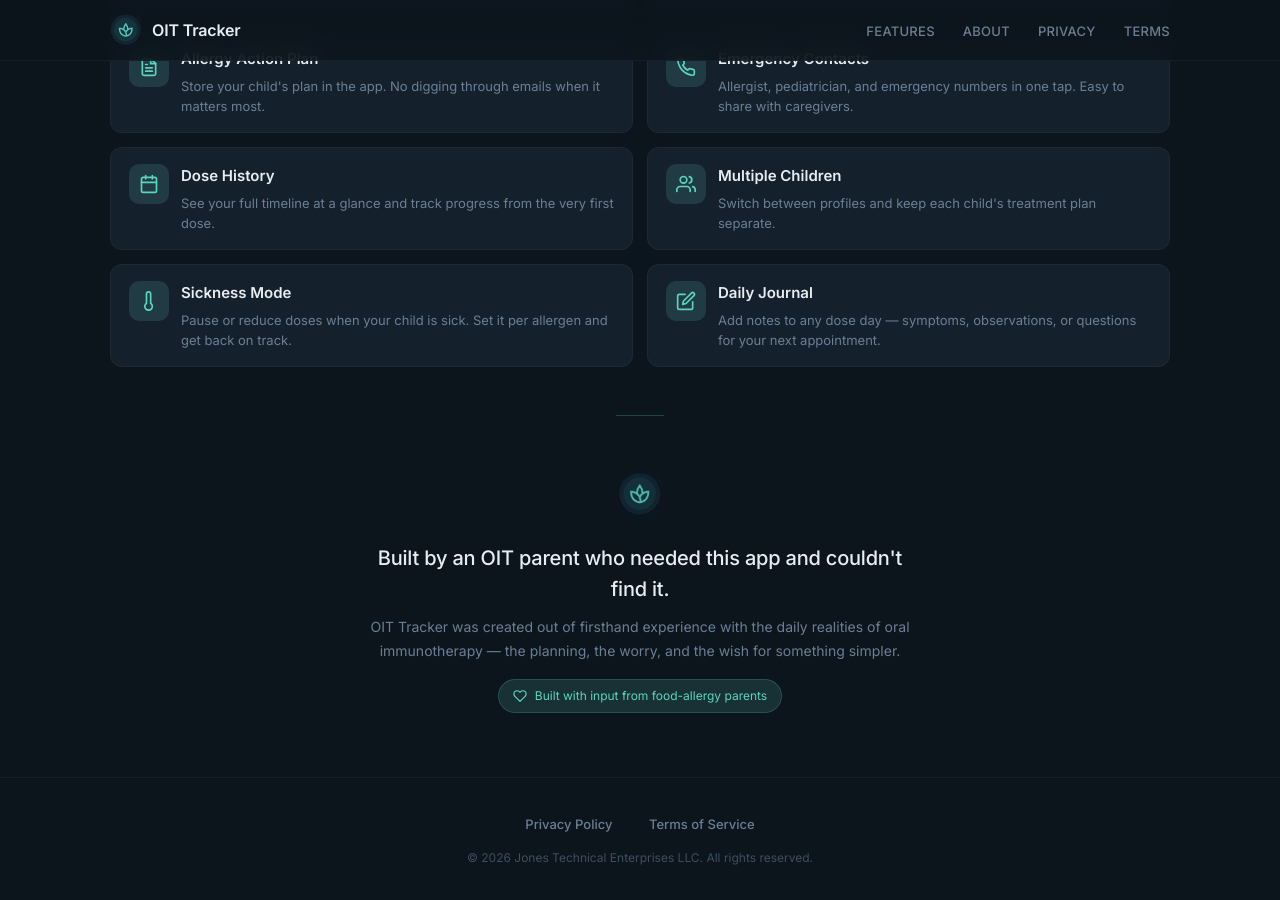
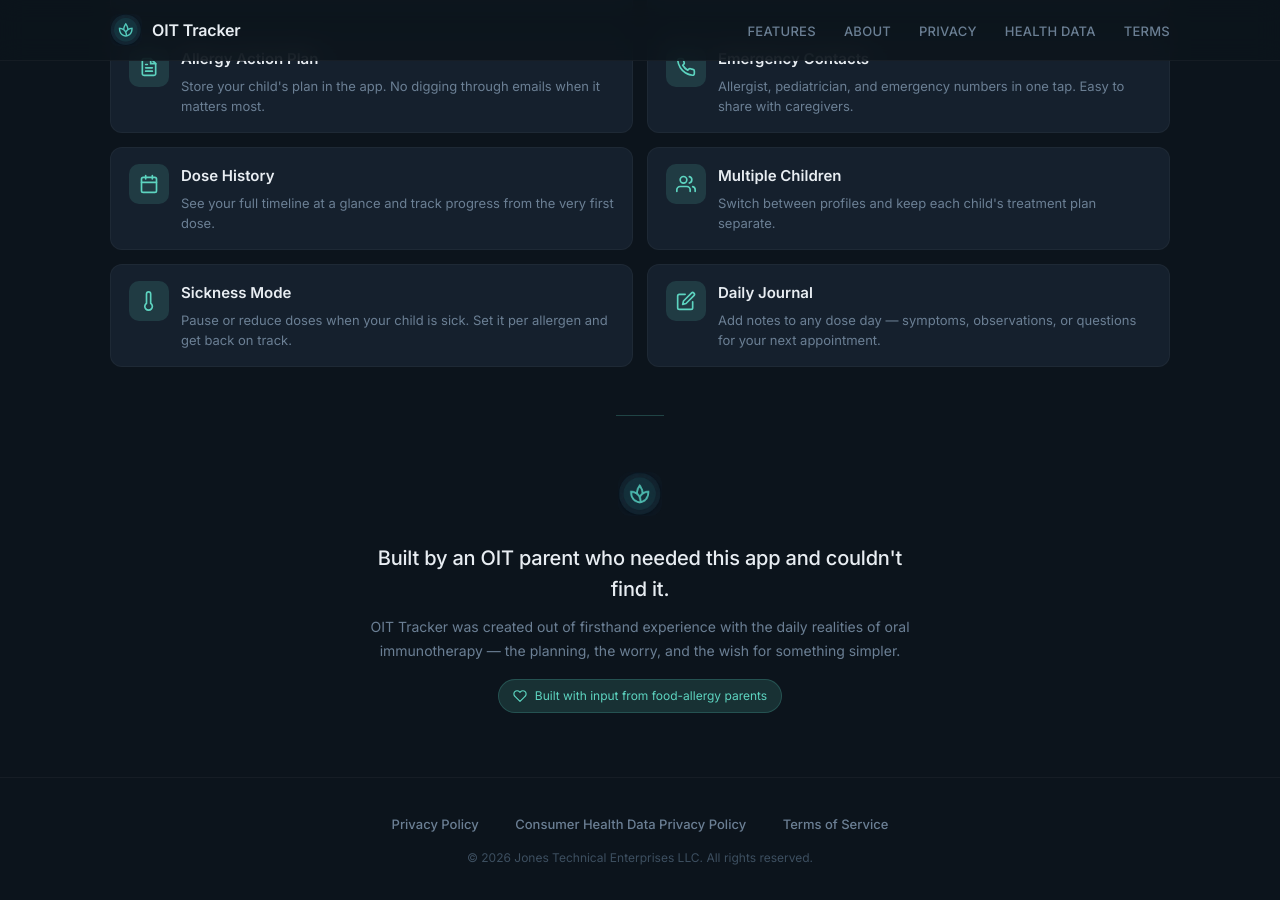
Before and after one commit to acholonu/oittracker.com, a Jekyll site: the page index.html, which Jekyll copies as it is, in a window 1280 px wide and 900 px high, scrolled down 1704 px. Built offline with Jekyll 4.4.1, drawn with Linux system fonts in a browser that asks for light colours.

Commit message:
Link Consumer Health Data Privacy Policy from site; gitignore internal-docs (#7)
* fix(legal): link Consumer Health Data Privacy Policy from homepage

Washington's My Health My Data Act requires a prominent homepage link
to the consumer health data privacy policy. Adds it to the homepage
nav and footer and to the legal-page layout.

Co-Authored-By: Claude Opus 5.5 <noreply@anthropic.com>
Claude-Session: https://claude.ai/code/session_019wqSzgNXpJFCVvgcua7Qqd

* chore: rename plan files to YYYYMMDD convention

* chore: gitignore internal-docs/ (repo is public)

Co-Authored-By: Claude Opus 5.5 (1M context) <noreply@anthropic.com>

---------

Co-authored-by: Claude Opus 5.5 <noreply@anthropic.com>

```diff
--- a/_layouts/legal.html
+++ b/_layouts/legal.html
@@ -370,6 +370,7 @@
       </a>
       <ul class="nav-links">
         <li><a href="/legal/privacy-policy">Privacy</a></li>
+        <li><a href="/legal/consumer-health-data-privacy-policy">Health Data</a></li>
         <li><a href="/legal/terms-of-service">Terms</a></li>
       </ul>
     </nav>
@@ -389,6 +390,7 @@
   <footer>
     <div class="footer-links">
       <a href="/legal/privacy-policy">Privacy Policy</a>
+      <a href="/legal/consumer-health-data-privacy-policy">Consumer Health Data Privacy Policy</a>
       <a href="/legal/terms-of-service">Terms of Service</a>
     </div>
     <p class="footer-copy">&copy; {{ "now" | date: "%Y" }} Jones Technical Enterprises LLC. All rights reserved.</p>
--- a/index.html
+++ b/index.html
@@ -341,6 +341,7 @@
         <li><a href="#features">Features</a></li>
         <li><a href="#about">About</a></li>
         <li><a href="legal/privacy-policy">Privacy</a></li>
+        <li><a href="legal/consumer-health-data-privacy-policy">Health Data</a></li>
         <li><a href="legal/terms-of-service">Terms</a></li>
       </ul>
     </nav>
@@ -524,6 +525,7 @@
   <footer>
     <div class="footer-links">
       <a href="legal/privacy-policy">Privacy Policy</a>
+      <a href="legal/consumer-health-data-privacy-policy">Consumer Health Data Privacy Policy</a>
       <a href="legal/terms-of-service">Terms of Service</a>
     </div>
     <p class="footer-copy">&copy; <span id="year"></span> Jones Technical Enterprises LLC. All rights reserved.</p>
```
Also changed, not shown: .claude/plans/20260417-ux-review-feature-card-icon-alignment-change.md (renamed from .claude/plans/virtual-exploring-sparkle-agent-ab6e9591318b1aaa6.md), .claude/plans/20260417-vertically-center-feature-cards-group-in-showcase.md (renamed from .claude/plans/virtual-exploring-sparkle.md), README.md, 1 other file.
